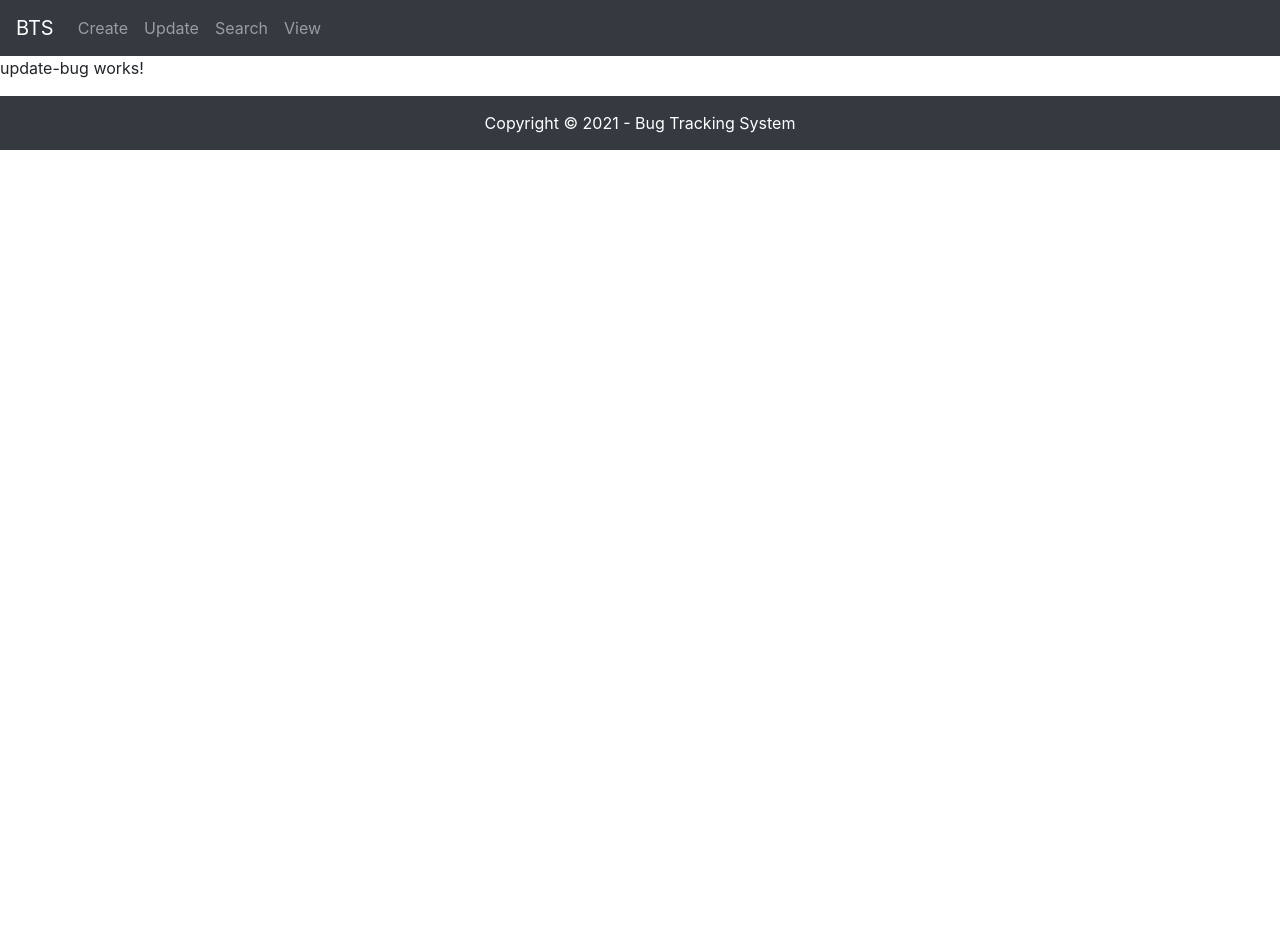
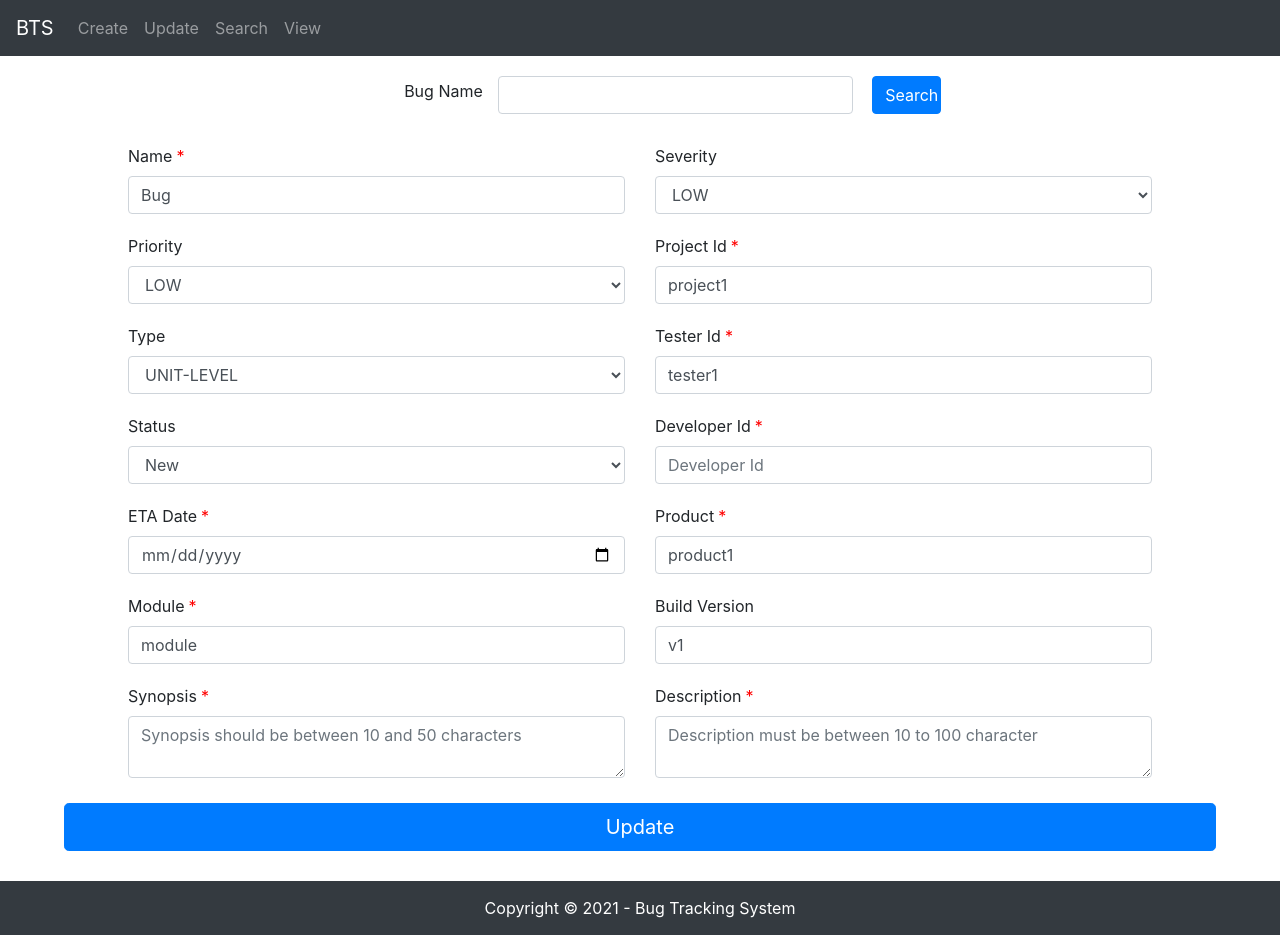
Before and after one commit to Sanjay-mg/BTS-angular, an Angular app: page /updateBug in a window 1280 px wide. Before the commit the page ends 800 px from the top, so only its background shows below. Built offline with nearby package versions, Linux system fonts and the light colour scheme.

Commit message:
added update bug feature

```diff
--- a/src/app/Bug.ts
+++ b/src/app/Bug.ts
@@ -14,5 +14,5 @@ export class Bug{
   synopsis:string = '';
   description:string = '';
   submittedOn:Date = new Date();
-  etaDate:Date = new Date();
+  etaDate:string = '';
 }
--- a/src/app/bug.service.ts
+++ b/src/app/bug.service.ts
@@ -23,4 +23,9 @@ export class BugService {
   getBugByStatus(status:string){
     return this.http.get(URL+'/status/'+status);
   }
+  update(bug:Bug,bugId:string){
+    return this.http.put(URL+bugId,bug,{
+      headers: {"content-type": 'application/json' }
+    });
+  }
 }
--- a/src/app/create-bug-form/create-bug-form.component.ts
+++ b/src/app/create-bug-form/create-bug-form.component.ts
@@ -35,6 +35,9 @@ export class CreateBugFormComponent implements OnInit {
     else if (this.bug.product.length > 50) {
       alert("product name cannot be more than 50 character");
     }
+    else if (!this.bug.etaDate.trim()) {
+      alert("Please provide eta date");
+    }
     else if (!this.bug.module.trim()) {
       alert("Please provide module name");
     }
@@ -67,7 +70,8 @@ export class CreateBugFormComponent implements OnInit {
       },
         error => {
           console.log(error);
-          alert('error happened..')
+          if (!error.ok)
+            alert("Error !! : " + error.headers.get("error"))
         })
     }
   }
--- a/src/app/update-bug/update-bug.component.css
+++ b/src/app/update-bug/update-bug.component.css
@@ -0,0 +1,26 @@
+.formContainer{
+  width: 50%;
+  margin: 20px auto;
+}
+.nameLable{
+  align-self: center;
+  text-align: right;
+}
+.main{
+  margin: 30px 0px;
+}
+.updateBug{
+  width: 80%;
+  margin: 0px auto 25px;
+}
+span {
+	color: red;
+	margin-left: 4px;
+}
+.fieldRow{
+ margin-bottom: 20px;
+}
+button{
+  width: 90%;
+  margin: 0px auto;
+}
--- a/src/app/update-bug/update-bug.component.html
+++ b/src/app/update-bug/update-bug.component.html
@@ -1 +1,117 @@
-<p>update-bug works!</p>
+<div class="row formContainer">
+  <form id='searchBugForm' class="col-sm-10">
+    <div class="row">
+      <label class="col-sm-4 nameLable" for="bugName">Bug Name</label>
+      <input [(ngModel)]='name' class="form-control col-sm-8" name="bugName" id='bugName'>
+    </div>
+  </form>
+  <div class="col-sm-2">
+    <button (click)='searchBug()' class="btn btn-primary btn-block">Search</button>
+  </div>
+</div>
+<div class="main">
+  <form class="updateBug" id='updateBug'>
+    <div class="row fieldRow">
+      <div class="col-sm-6">
+        <label for="Name">Name<span>*</span></label>
+        <input [(ngModel)]='bug.name' type="text" class="form-control" id='name' placeholder="Name" name="name" required>
+      </div>
+      <div class="col-sm-6">
+        <label for="severity">Severity</label>
+        <select [(ngModel)]='bug.severity' class="form-control" id='severity' name="severity">
+          <option value="LOW">LOW</option>
+          <option value="MEDIUM">MEDIUM</option>
+          <option value="HIGH">HIGH</option>
+        </select>
+      </div>
+    </div>
+    <div class="row fieldRow">
+      <div class="col-sm-6">
+        <label for="priority">Priority</label>
+        <select [(ngModel)]='bug.priority' name="priority" class="form-control" id='priority'>
+          <option value="LOW">LOW</option>
+          <option value="MEDIUM">MEDIUM</option>
+          <option value="HIGH">HIGH</option>
+        </select>
+      </div>
+      <div class="col-sm-6">
+        <label for="projectId">Project Id<span>*</span></label>
+        <input [(ngModel)]='bug.projectId' type="text" class="form-control" id='projectid' placeholder="Project Id" name="projectId" required>
+      </div>
+    </div>
+    <div class="row fieldRow">
+      <div class="col-sm-6">
+        <label for="type">Type</label>
+        <select [(ngModel)]='bug.type' name="type" class="form-control" id='type'>
+          <option value="UNITLEVEL">UNIT-LEVEL</option>
+          <option value="SYSTEMLEVEL">SYSTEM-LEVEL</option>
+          <option value="OUTOFBOUND">OUT OF BOUND</option>
+        </select>
+      </div>
+      <div class="col-sm-6">
+        <label for="pwd">Tester Id<span>*</span></label>
+        <input [(ngModel)]='bug.testerId' type="text" class="form-control" id='testerid' placeholder="Tester Id" name="testerId" required>
+      </div>
+    </div>
+    <div class="row fieldRow">
+      <div class="col-sm-6">
+        <label for="type">Status</label>
+        <select [(ngModel)]='bug.status' name="status" class="form-control" id='status'>
+          <option value="NEW">New</option>
+          <option value="ASSIGNED">Assigned</option>
+          <option value="OPEN">Open</option>
+          <option value="FIXED">Fixed</option>
+          <option value="PENDING_RETEST">Pending Retest</option>
+          <option value="RETEST">Retest</option>
+          <option value="REOPEN">Reopen</option>
+          <option value="VERIFIED">Verified</option>
+          <option value="CLOSED">Closed</option>
+          <option value="REJECTED">Rejected</option>
+          <option value="DUPLICATE">Duplicate</option>
+          <option value="DEFERRED">Deferred</option>
+          <option value="NOT_A_BUG">Not A Bug</option>
+          <option value="NEED_MORE_INFO">Need More Info</option>
+          <option value="COULDNOT_REPRODUCE">Could Not Reproduce</option>
+          <option value="WONT_FIX">Wont Fix</option>
+        </select>
+      </div>
+      <div class="col-sm-6">
+        <label for="pwd">Developer Id<span>*</span></label>
+        <input [(ngModel)]='bug.developerId' type="text" class="form-control" id='developerid' placeholder="Developer Id" name="developerid" required>
+      </div>
+    </div>
+    <div class="row fieldRow">
+      <div class="col-sm-6">
+        <label for="etaDate">ETA Date<span>*</span></label>
+          <input [(ngModel)]='bug.etaDate' id='etaDate' type="date" name="etaDate" class="form-control">
+      </div>
+      <div class="col-sm-6">
+        <label for="product">Product<span>*</span></label>
+				<input [(ngModel)]='bug.product' type="text" class="form-control" id='product' placeholder="Product" name="product" required>
+      </div>
+    </div>
+    <div class="row fieldRow">
+      <div class="col-sm-6">
+        <label for="module">Module<span>*</span></label>
+				<input [(ngModel)]='bug.module' type="text" class="form-control" id='module' placeholder="Module" name="module" required>
+      </div>
+      <div class="col-sm-6">
+        <label for="buildVersion">Build Version</label>
+				<input [(ngModel)]='bug.buildVersion' type="text" class="form-control" id='buildVersion' placeholder="Build Version" name="buildVersion">
+      </div>
+    </div>
+    <div class="row fieldRow">
+      <div class="col-sm-6">
+        <label for="synopsis">Synopsis<span>*</span></label>
+				<textarea [(ngModel)]='bug.synopsis' id='synopsis' class="form-control" name="synopsis" rows="2" placeholder="Synopsis should be between 10 and 50 characters" required></textarea>
+      </div>
+      <div class="col-sm-6">
+        <label for="descrption">Description<span>*</span></label>
+				<textarea [(ngModel)]='bug.description' id='description' class="form-control" name="descrption" rows="2" placeholder="Description must be between 10 to 100 character" required></textarea>
+      </div>
+    </div>
+    <input [(ngModel)]='bug.submittedOn' type="hidden" name="submittedOn" id='submittedOn'>
+		<input [(ngModel)]='bug.id' type="hidden" name="bugId" id='bugId'>
+  </form>
+  <button (click)='updateBug()' class="btn btn-primary btn-lg btn-block">Update</button>
+</div>
--- a/src/app/update-bug/update-bug.component.ts
+++ b/src/app/update-bug/update-bug.component.ts
@@ -1,4 +1,6 @@
 import { Component, OnInit } from '@angular/core';
+import { Bug } from '../Bug';
+import { BugService } from '../bug.service';
 
 @Component({
   selector: 'app-update-bug',
@@ -6,9 +8,119 @@ import { Component, OnInit } from '@angular/core';
   styleUrls: ['./update-bug.component.css']
 })
 export class UpdateBugComponent implements OnInit {
-
-  constructor() { }
-
+  bug: Bug = new Bug();
+  bugResult: any;
+  newDate:Date;
+  bugArray: Bug[] = [];
+  name: string = '';
+  constructor(private bugService: BugService) { }
+  searchBug() {
+    const bugName = this.name;
+    if (bugName) {
+      if (bugName.trim()) {
+        const promise = this.bugService.getBugByName(bugName);
+        promise.subscribe(response => {
+          this.bugResult = response;
+          if (this.bugResult.length) {
+            this.bugArray = this.bugResult;
+            this.bugArray.forEach(bug => {
+              const etaDate = bug.etaDate;
+              if (etaDate) {
+                const resultDate = etaDate.split('T')[0];
+                bug.etaDate = resultDate;
+              }
+              this.bug = bug;
+            });
+          }
+          else {
+            alert("Record not found");
+          }
+        },
+          error => {
+            console.log(error);
+            if (!error.ok)
+              alert("Error !! : " + error.headers.get("error"))
+          });
+      }
+      else {
+        alert("Please provide bug name");
+      }
+    }
+    else {
+      alert("Please provide bug name");
+    }
+  }
+  updateBug() {
+    if (!this.bug.name.trim()) {
+      alert("Please provide bug name");
+    }
+    else if (this.bug.name.length > 10) {
+      alert("Bug name cannot be more than 10 character");
+    }
+    else if (!this.bug.projectId.trim()) {
+      alert("Please provide project id");
+    }
+    else if (this.bug.projectId.length > 15) {
+      alert("project id cannot be more than 15 character");
+    }
+    else if (!this.bug.testerId.trim()) {
+      alert("Please provide tester id");
+    }
+    else if (this.bug.testerId.length > 15) {
+      alert("tester id cannot be more than 15 character");
+    }
+    else if (!this.bug.developerId.trim()) {
+      alert("Please provide developer id");
+    }
+    else if (this.bug.developerId.length > 15) {
+      alert("developer id cannot be more than 15 character");
+    }
+    else if (!this.bug.product.trim()) {
+      alert("Please provide product name");
+    }
+    else if (this.bug.product.length > 50) {
+      alert("product name cannot be more than 50 character");
+    }
+    else if (!this.bug.etaDate.trim()) {
+      alert("Please provide eta date");
+    }
+    else if (!this.bug.module.trim()) {
+      alert("Please provide module name");
+    }
+    else if (this.bug.module.length > 15) {
+      alert("module name cannot be more than 15 character");
+    }
+    else if (!this.bug.buildVersion.trim()) {
+      alert("Please provide build version");
+    }
+    else if (this.bug.buildVersion.length > 6) {
+      alert("build version cannot be more than 6 character");
+    }
+    else if (!this.bug.synopsis.trim()) {
+      alert("Please provide synopsis");
+    }
+    else if (this.bug.synopsis.length > 50) {
+      alert("Synopsis cannot be more than 50 character");
+    }
+    else if (!this.bug.description.trim()) {
+      alert("Please provide description");
+    }
+    else if (this.bug.description.length > 100) {
+      alert("description cannot be more than 100 character");
+    }
+    else {
+      const promise = this.bugService.update(this.bug,this.bug.id);
+      promise.subscribe(response => {
+        console.log(response);
+        alert('Bug Updated..')
+      },
+        error => {
+          console.log(error);
+          if (!error.ok)
+            alert("Error !! : " + error.headers.get("error"))
+        })
+    }
+  }
   ngOnInit(): void {
   }
 
--- a/src/app/view-bugs/view-bugs.component.html
+++ b/src/app/view-bugs/view-bugs.component.html
@@ -4,6 +4,8 @@
     <th>Priority</th>
     <th>Type</th>
     <th>Severity</th>
+    <th>Tester Id</th>
+    <th>Developer Id</th>
     <th>Submitted On</th>
     <th>ETA Date</th>
     <th>Status</th>
@@ -11,9 +13,11 @@
   <tbody>
     <tr *ngFor='let bug of bugArray'>
       <td>{{bug.name}}</td>
-      <td>{{bug.priority}}</td>
-      <td>{{bug.type}}</td>
-      <td>{{bug.severity}}</td>
+      <td>{{bug.priority | lowercase}}</td>
+      <td>{{bug.type | lowercase}}</td>
+      <td>{{bug.severity | lowercase}}</td>
+      <td>{{bug.testerId | lowercase}}</td>
+      <td>{{bug.developerId | lowercase}}</td>
       <td>{{bug.submittedOn| date: 'd/M/yy'}}</td>
       <td>{{bug.etaDate| date: 'd/M/yy'}}</td>
       <td>{{bug.status}}</td>
```
